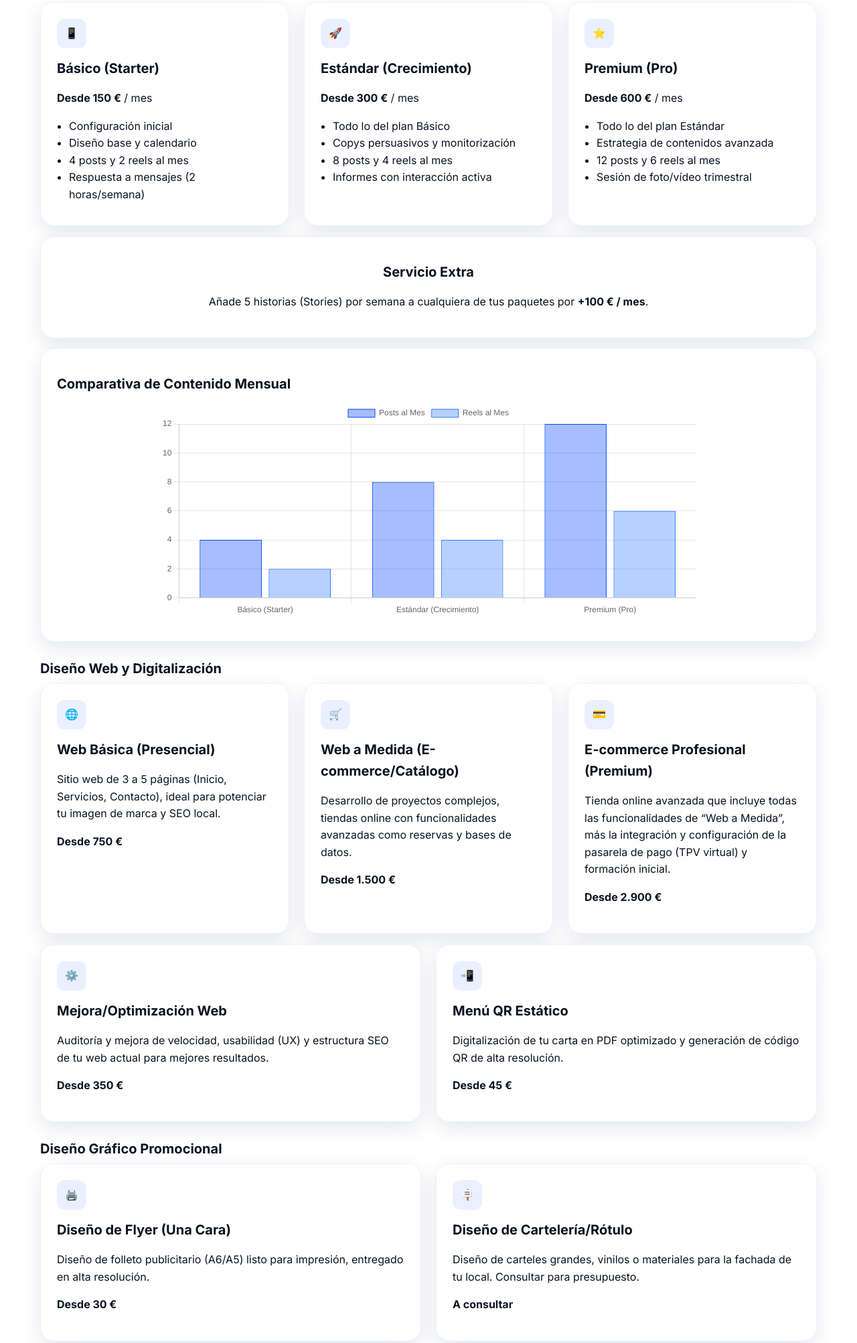
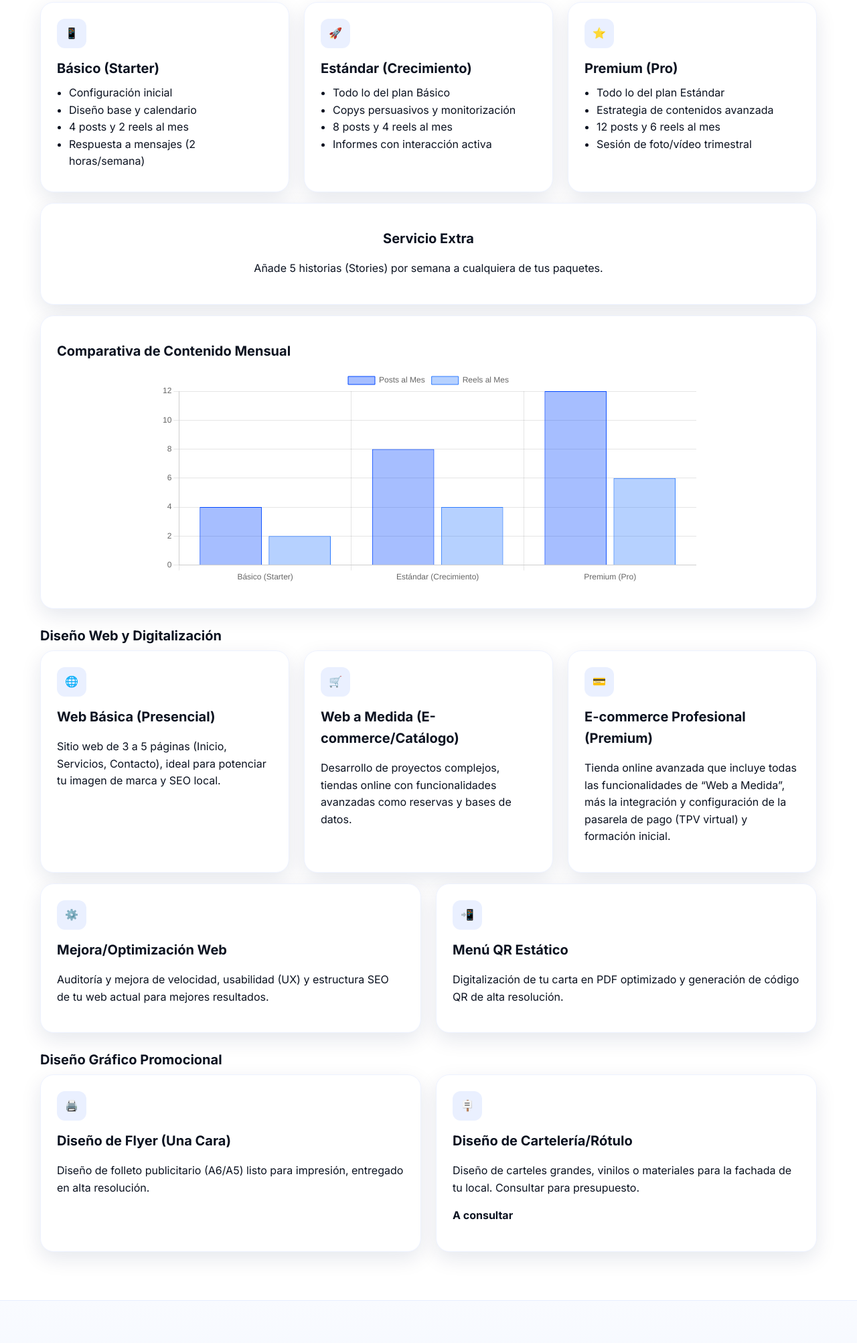
Before and after one commit to Adgorithm0/site_optimizedddddddd_LCP, a website: page index.html in a window 1280 px wide. Shown: the part 2018-4023 px from the top of the page at 67% size. Drawn offline with nearby package versions, Linux system fonts and the light colour scheme.

Commit message:
Borro los precios de los servicios

```diff
--- a/index.html
+++ b/index.html
@@ -82,7 +82,6 @@
 <div class="card">
 <div class="icon">📱</div>
 <h3>Básico (Starter)</h3>
-<p><strong>Desde 150 €</strong> / mes</p>
 <ul>
 <li>Configuración inicial</li>
 <li>Diseño base y calendario</li>
@@ -93,7 +92,6 @@
 <div class="card">
 <div class="icon">🚀</div>
 <h3>Estándar (Crecimiento)</h3>
-<p><strong>Desde 300 €</strong> / mes</p>
 <ul>
 <li>Todo lo del plan Básico</li>
 <li>Copys persuasivos y monitorización</li>
@@ -104,7 +102,6 @@
 <div class="card">
 <div class="icon">⭐</div>
 <h3>Premium (Pro)</h3>
-<p><strong>Desde 600 €</strong> / mes</p>
 <ul>
 <li>Todo lo del plan Estándar</li>
 <li>Estrategia de contenidos avanzada</li>
@@ -115,7 +112,7 @@
 </div>
 <div class="card" style="margin-top:16px;text-align:center;">
 <h3>Servicio Extra</h3>
-<p>Añade 5 historias (Stories) por semana a cualquiera de tus paquetes por <strong>+100 € / mes</strong>.</p>
+<p>Añade 5 historias (Stories) por semana a cualquiera de tus paquetes.</p>
 </div>
 <div class="card" style="margin-top:16px;">
 <h3>Comparativa de Contenido Mensual</h3>
@@ -129,19 +126,16 @@
 <div class="icon">🌐</div>
 <h3>Web Básica (Presencial)</h3>
 <p>Sitio web de 3 a 5 páginas (Inicio, Servicios, Contacto), ideal para potenciar tu imagen de marca y SEO local.</p>
-<p><strong>Desde 750 €</strong></p>
 </div>
 <div class="card">
 <div class="icon">🛒</div>
 <h3>Web a Medida (E-commerce/Catálogo)</h3>
 <p>Desarrollo de proyectos complejos, tiendas online con funcionalidades avanzadas como reservas y bases de datos.</p>
-<p><strong>Desde 1.500 €</strong></p>
 </div>
 <div class="card">
 <div class="icon">💳</div>
 <h3>E-commerce Profesional (Premium)</h3>
 <p>Tienda online avanzada que incluye todas las funcionalidades de “Web a Medida”, más la integración y configuración de la pasarela de pago (TPV virtual) y formación inicial.</p>
-<p><strong>Desde 2.900 €</strong></p>
 </div>
 </div>
 <div class="grid-2" style="margin-top:16px;">
@@ -149,13 +143,11 @@
 <div class="icon">⚙️</div>
 <h3>Mejora/Optimización Web</h3>
 <p>Auditoría y mejora de velocidad, usabilidad (UX) y estructura SEO de tu web actual para mejores resultados.</p>
-<p><strong>Desde 350 €</strong></p>
 </div>
 <div class="card">
 <div class="icon">📲</div>
 <h3>Menú QR Estático</h3>
 <p>Digitalización de tu carta en PDF optimizado y generación de código QR de alta resolución.</p>
-<p><strong>Desde 45 €</strong></p>
 </div>
 </div>
 <h3 style="margin-top:24px;">Diseño Gráfico Promocional</h3>
@@ -164,7 +156,6 @@
 <div class="icon">🖨️</div>
 <h3>Diseño de Flyer (Una Cara)</h3>
 <p>Diseño de folleto publicitario (A6/A5) listo para impresión, entregado en alta resolución.</p>
-<p><strong>Desde 30 €</strong></p>
 </div>
 <div class="card">
 <div class="icon">🪧</div>
```
